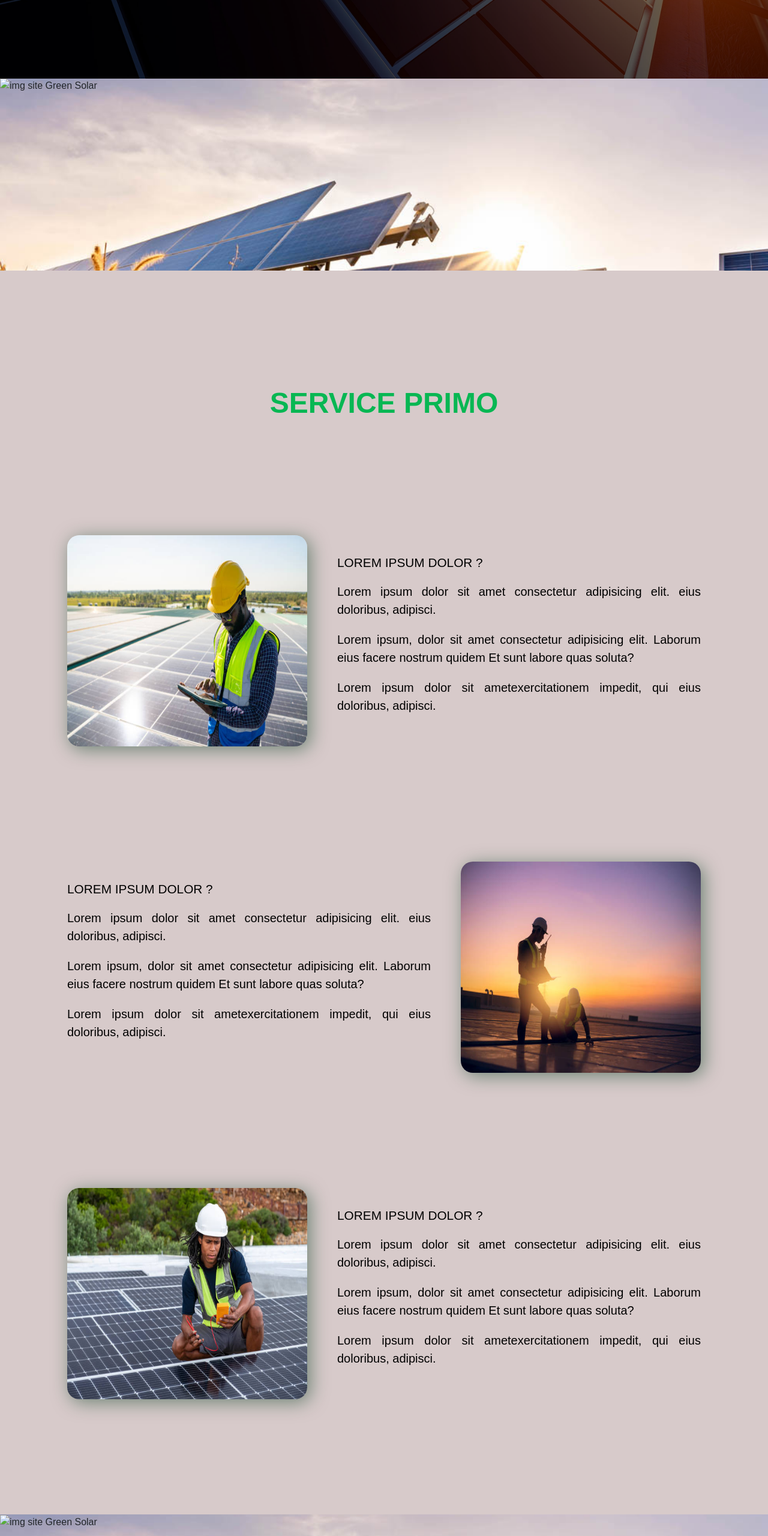
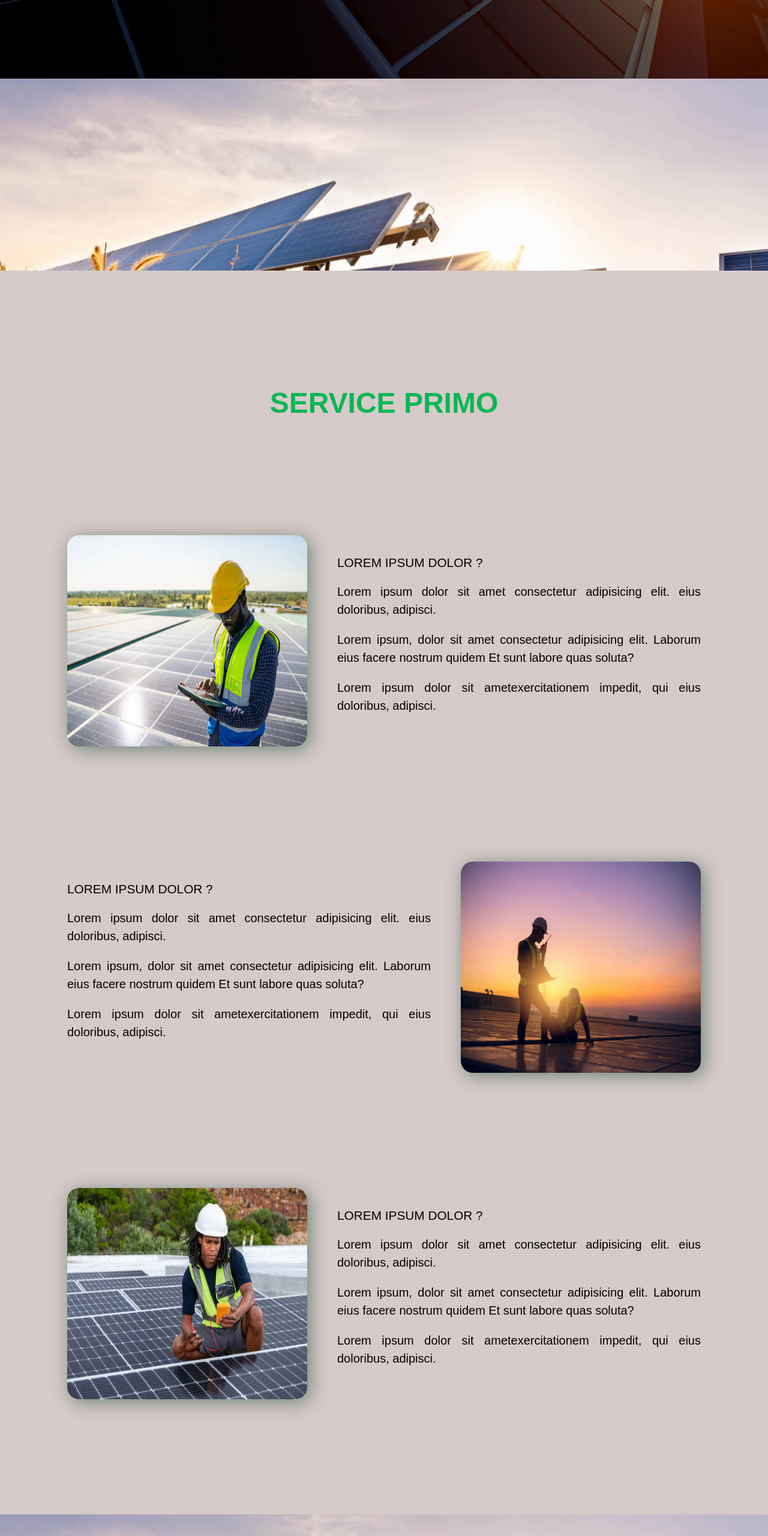
Before and after one commit to Gabistam/green-solar, a plain HTML site: page index.html in a window 1280 px wide. Shown: the part 960-3520 px from the top of the page at 60% size. Drawn offline with nearby package versions, Linux system fonts and the light colour scheme.

Commit message:
Update index.html
delete all empty 'img'

```diff
--- a/index.html
+++ b/index.html
@@ -49,7 +49,7 @@
 
             <div class="service">
                 <div class="img-service">
-                    <img src="" alt="img site Green Solar" >
+
                 </div>
                 <h2 class="col">Service Primo</h2>
                 <div class="list-service">
@@ -87,7 +87,7 @@
             </div>
             <div class="service">
                 <div class="img-service">
-                    <img src="" alt="img site Green Solar" >
+
                 </div>
                 <h2>Service Deuzio</h2>
                 <div class="list-service">
```
